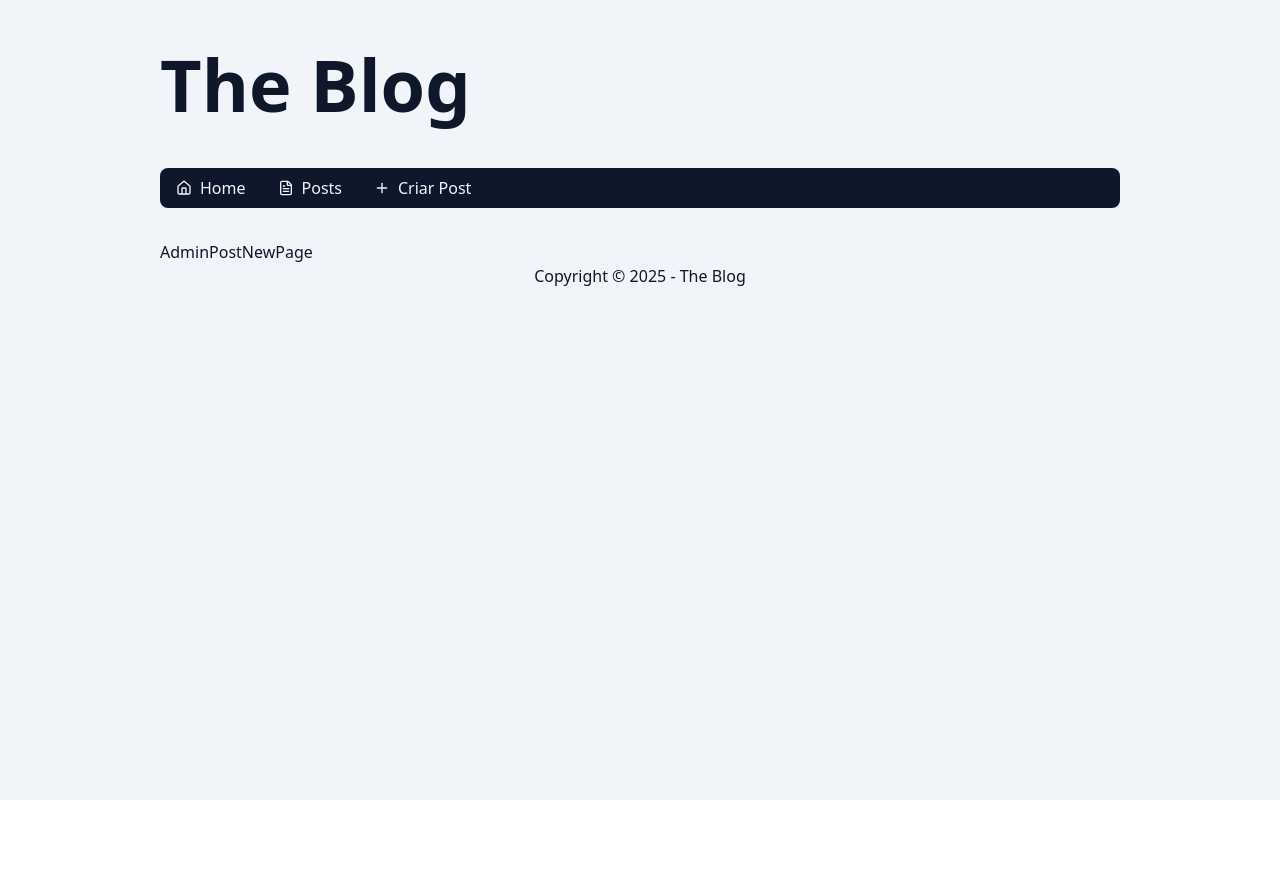
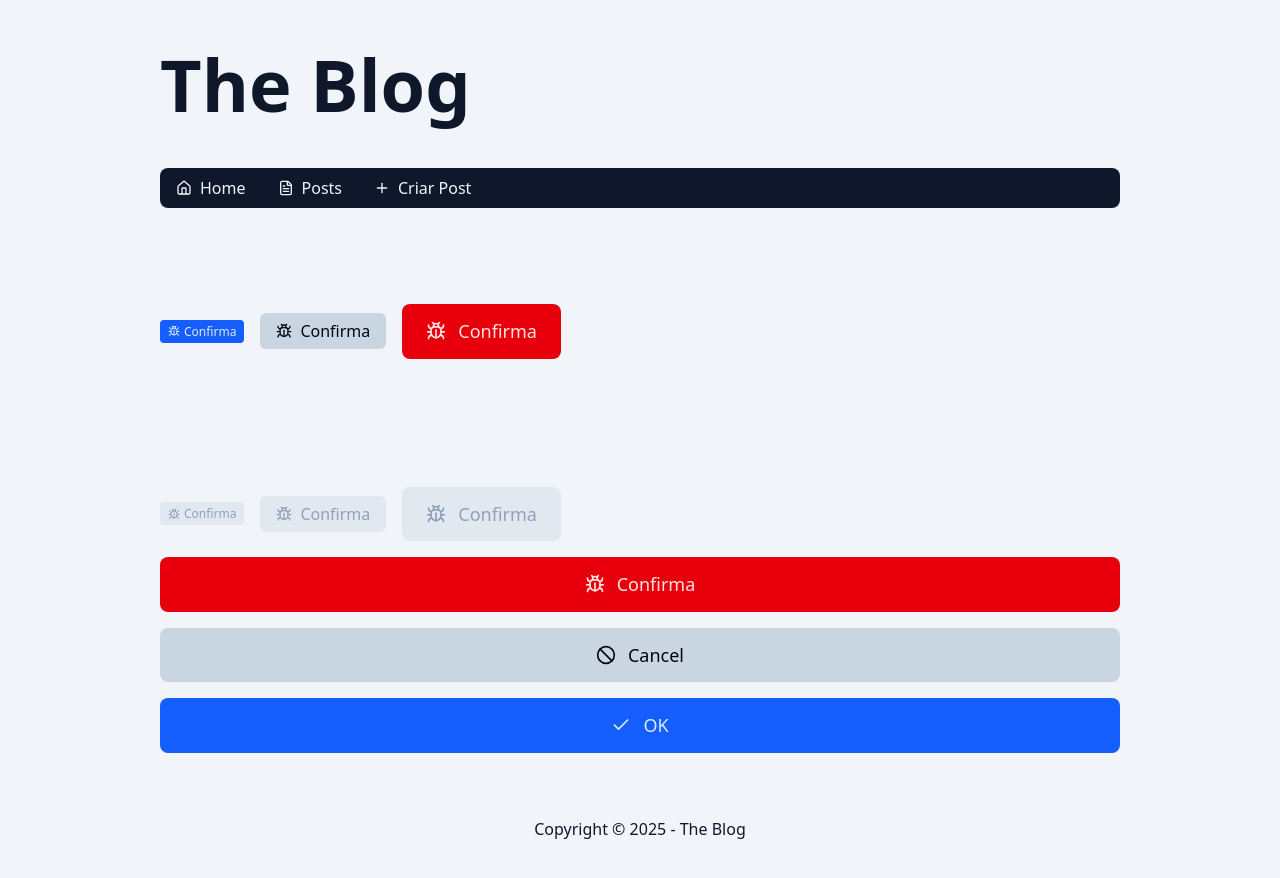
Before and after one commit to Lucalopezz/curso_next_blog, a Next.js app: page /admin/post/new in a window 1280 px wide. Shown: the top 878 px of the page. Before the commit the page ends 800 px from the top, so only its background shows below. Built offline with nearby package versions, Linux system fonts and the light colour scheme.

Commit message:
feat: create Button component with variants and sizes for consistent styling

```diff
--- a/src/app/admin/post/new/page.tsx
+++ b/src/app/admin/post/new/page.tsx
@@ -1,5 +1,50 @@
+import { Button } from "@/components/Button";
+import { BanIcon, BugIcon, CheckIcon } from "lucide-react";
+
 export const dynamic = "force-dynamic";
 
 export default async function AdminPostNewPage() {
-  return <div>AdminPostNewPage</div>;
+  return (
+    <div>
+      <div className="py-16 flex gap-4 flex-wrap items-center">
+        <Button variant="default" size="sm">
+          <BugIcon /> Confirma
+        </Button>
+
+        <Button variant="ghost" size="md">
+          <BugIcon /> Confirma
+        </Button>
+
+        <Button variant="danger" size="lg">
+          <BugIcon /> Confirma
+        </Button>
+      </div>
+
+      <div className="py-16 flex gap-4 flex-wrap items-center">
+        <Button variant="default" size="sm" disabled>
+          <BugIcon /> Confirma
+        </Button>
+
+        <Button variant="ghost" size="md" disabled>
+          <BugIcon /> Confirma
+        </Button>
+
+        <Button variant="danger" size="lg" disabled>
+          <BugIcon /> Confirma
+        </Button>
+
+        <Button variant="danger" size="lg" className="w-full">
+          <BugIcon /> Confirma
+        </Button>
+
+        <Button variant="ghost" size="lg" className="w-full">
+          <BanIcon /> Cancel
+        </Button>
+
+        <Button variant="default" size="lg" className="w-full">
+          <CheckIcon /> OK
+        </Button>
+      </div>
+    </div>
+  );
 }
--- /dev/null
+++ b/src/components/Button/index.tsx
@@ -0,0 +1,33 @@
+type ButtonVariants = "default" | "ghost" | "danger";
+type ButtonSizes = "sm" | "md" | "lg";
+type ButtonProps = {
+  variant: ButtonVariants;
+  size: ButtonSizes;
+} & React.ComponentProps<"button">;
+
+export function Button({
+  children,
+  variant = "default",
+  size = "md",
+  ...props
+}: ButtonProps) {
+  const buttonVariants: Record<ButtonVariants, string> = {
+    default: "bg-blue-600 text-blue-100  hover:bg-blue-700",
+    ghost: "bg-slate-300 hover:bg-slate-400 text-slate-950",
+    danger: "bg-red-600 hover:bg-red-700 text-red-100",
+  };
+  const buttonSizes: Record<ButtonSizes, string> = {
+    sm: "text-xs/tight py-1 px-2 rounded-sm [&_svg]:w-3 [&_svg]:h-3 gap-1",
+    md: "text-base/tight py-2 px-4 rounded-md [&_svg]:w-4 [&_svg]:h-4 gap-2",
+    lg: "text-lg/tight py-4 px-6 rounded-lg [&_svg]:w-5 [&_svg]:h-5 gap-3",
+  };
+  const buttonClasses = `${buttonVariants[variant]} ${buttonSizes[size]}
+    flex items-center justify-center cursor-pointer transition disabled:bg-slate-200 disabled:text-slate-400
+    disabled:cursor-not-allowed ${props.className}`;
+
+  return (
+    <button {...props} className={buttonClasses}>
+      {children}
+    </button>
+  );
+}
```
